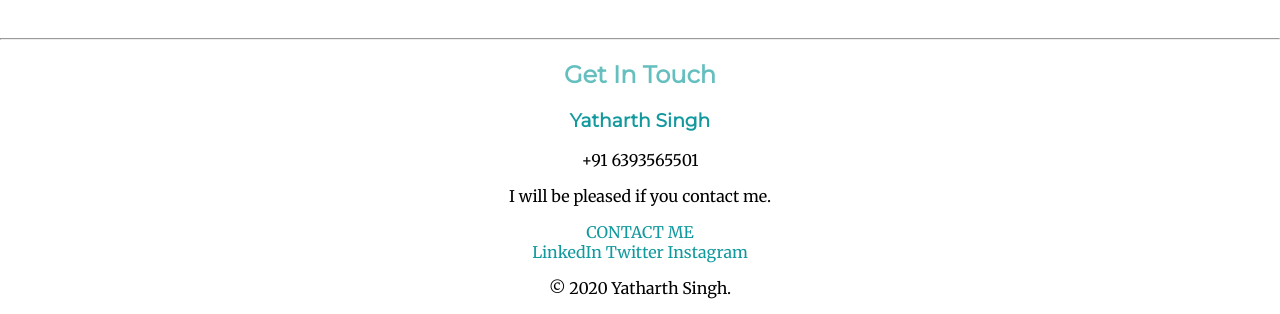
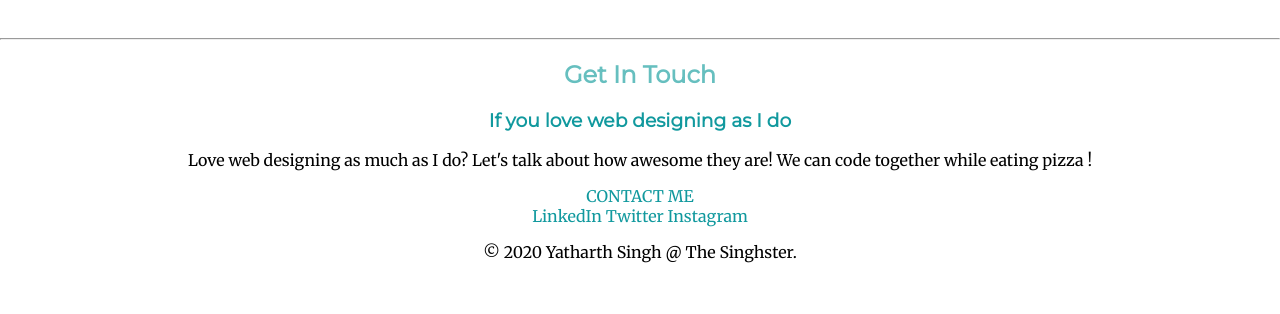
Before and after one commit to PhoenixNinja/mysite, a plain HTML site: page index.html in a window 1280 px wide. Shown: the part 1450-1764 px from the top of the page. After the commit the page ends 1728 px from the top, so only its background shows below. Drawn offline with Linux system fonts and the light colour scheme.

Commit message:
Update index.html

```diff
--- a/index.html
+++ b/index.html
@@ -37,10 +37,11 @@
                 <hr>
                 <div class="contact-me">
                   <h2>Get In Touch</h2>
-                  <h3>Yatharth Singh</h3>
-                  <p>+91 6393565501</p>
-                  <p>I will be pleased if you contact me.</p>
+                  <h3>If you love web designing as I do</h3>
+                  <p>Love web designing as much as I do? Let's talk about how awesome they are! We can code together while eating pizza !</p>
+                  <div class="bck">
                   <a class="btn" href="mailto:yatharth070608@email.com">CONTACT ME</a>
+                  </div>
                 </div>
               </div>
 
@@ -49,7 +50,7 @@
                 <a class="footer-link" href="https://www.linkedin.com/in/yatharth-singh-096a531b8/">LinkedIn</a>
                 <a class="footer-link" href="https://twitter.com/">Twitter</a>
                 <a class="footer-link" href="https://instagram.com">Instagram</a>
-                <p>© 2020 Yatharth Singh.</p>
+                <p class="copyright">© 2020 Yatharth Singh @ The Singhster.</p>
               </div>
 
     </body>
```
